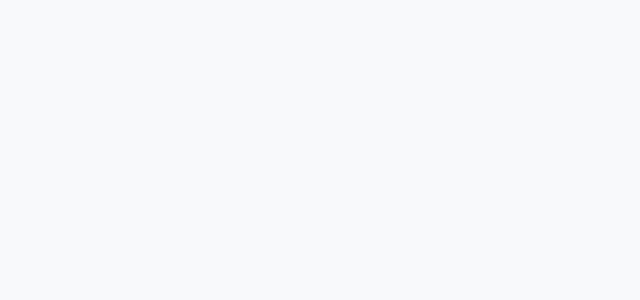
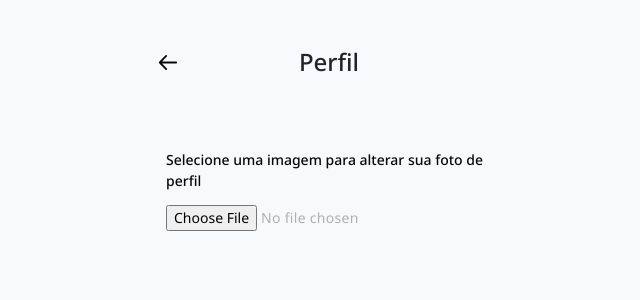
Before and after one commit to RenanLucenaDeveloper/likeyou-front, a React (Vite) app: page /change-profile-picture in a window 1280 px wide. Before the commit this address had no page. Shown: the top 300 px of the page, without its empty margins (309-949 px from the left). Built offline with nearby package versions, Linux system fonts and the light colour scheme.

Commit message:
New profile picture and firebase storage

```diff
--- a/src/App.jsx
+++ b/src/App.jsx
@@ -8,6 +8,7 @@ import ForgotPassword from './components/auth/ForgotPassword'
 import Welcome from './components/Welcome'
 import ToolbarRoutes from './components/layouts/ToolbarRoutes'
 import { ToastContainer } from 'react-toastify'
+import ChangeProfilePicture from './components/ChangeProfilePicture'
 import "react-toastify/dist/ReactToastify.css"
 
 function App() {
@@ -21,6 +22,7 @@ function App() {
         <Route path='/register' element={<Register />} />
         <Route path='/forgot-password' element={<ForgotPassword />} />
         <Route path='/welcome' element={<Welcome />} />
+        <Route path='/change-profile-picture' element={<ChangeProfilePicture />} />
 
         {/* Rotas que tem Toolbar */}
         <Route path='/' element={<ToolbarRoutes />}>
--- a/src/axios/AxiosSetup.js
+++ b/src/axios/AxiosSetup.js
@@ -1,12 +1,9 @@
 import axios from "axios";
-
-
-const token = "";
 
 const custom_axios = axios.create({
     baseURL: import.meta.env.VITE_BASE_URL,
     headers: {
-        Authorization: "Bearer " + token,
+        Authorization: "Bearer " + localStorage.getItem("token"),
         Accept: "*/*",
         "Content-Type": "application/json"
     },
--- /dev/null
+++ b/src/components/ChangeProfilePicture.jsx
@@ -0,0 +1,165 @@
+import React from 'react'
+import AvatarEditor from 'react-avatar-editor'
+import arrowLeft from '@assets/icons/arrow-left.svg'
+import { useNavigate } from "react-router"
+import { ref, uploadBytes, getDownloadURL } from "firebase/storage"
+import { storage } from "../firebase"
+import { getLoginInfo } from '../utils/login-info'
+import { toast } from 'react-toastify'
+import custom_axios from '@axios/AxiosSetup'
+
+const ChangeProfilePicture = () => {
+  const [userInfo, setUserInfo] = React.useState(null)
+  const [loading, setLoading] = React.useState(false)
+  let navigate = useNavigate();
+
+  const [image, setImage] = React.useState('')
+  const [scale, setScale] = React.useState(100)
+  const editor = React.useRef(null);
+
+  // Se tiver logado, retorna as infos do user, se não retorna null
+  React.useEffect(() => {
+    const loginInfo = getLoginInfo()
+    setUserInfo(loginInfo)
+  }, [])
+
+  const selectImage = (event) => {
+    const file = event.target.files[0]; // Obtém o primeiro arquivo
+    if (file) {
+      setImage(file);
+    } else {
+      setImage('');
+    }
+  };
+
+  const handleScale = (event) => {
+    setScale(event.target.value)
+  }
+
+  const submit = async () => {
+    setLoading(true)
+    const canvas = editor.current.getImageScaledToCanvas()
+
+    canvas.toBlob((blob) => {
+      submitImageToFirebase(blob)
+    }, 'image/jpeg');
+  }
+
+  const submitImageToFirebase = async (blob) => {
+    console.log(blob)
+    const storageRef = ref(storage, `/images${userInfo.sub}`)
+
+    try {
+      const snapshot = await uploadBytes(storageRef, blob);
+      const url = await getDownloadURL(snapshot.ref);
+      submitImageUrl(url)
+    } catch (error) {
+      setLoading(false)
+      toast.error('Ocorreu um erro, tente novamente mais tarde')
+      console.error('Erro ao fazer upload para o Firebase:', error);
+    }
+  }
+
+  const submitImageUrl = async(url) => {
+    const data = {
+      profileImage: url
+    }
+    try {
+      const response = await custom_axios.put(`/users/${userInfo.sub}`, data)
+      toast.success("Imagem alterada com sucesso")
+      navigate('/')
+
+    } catch (error) {
+      setLoading(false)
+      toast.error('Ocorreu um erro, tente novamente mais tarde')
+      console.error('Erro ao fazer PUT do user na API:', error);
+    }
+  }
+
+  return (
+    <section className='container fade-in py-5'>
+        <div className="row mx-auto" style={{maxWidth: '370px'}}>
+            <div className="col-12 pb-5 d-flex align-items-center justify-content-between gap-4">
+                <button
+                 onClick={() => navigate(-1)}
+                 className="border-0 shadow-none bg-transparent p-0"
+                 title="Voltar">
+                    <img src={arrowLeft} alt="Voltar" width="20px" className="d-block"/>
+                </button>
+                <h3 className='w-100 text-center f-size-24 fw-500 m-0'>Perfil</h3>
+                <div className="d-block ps-3 pe-2"></div>
+            </div>
+        </div>
+
+        <div className='row mx-auto' style={{maxWidth: '370px'}}>
+            <div className="col">
+                { image ?
+                    <>
+                        <p className='f-size-14 l-height-19 letter-s-3 fw-400 text-secondary mb-2'>
+                            Arraste a imagem
+                        </p>
+
+                        <AvatarEditor
+                            image={image}
+                            ref={editor}
+                            width={300}
+                            height={300}
+                            border={20}
+                            borderRadius={500}
+                            color={[0, 0, 0, 0.8]} // RGBA
+                            scale={scale / 100}
+                            rotate={0}
+                            className='d-block main-card'
+                        />
+
+                        <div className='fade-in w-100 px-2 d-flex align-items-center gap-4 pt-4'>
+                            <label
+                              htmlFor="scale"
+                              className='fw-500 primary-text f-size-14 text-start text-nowrap'
+                              style={{minWidth: '85px'}}>
+                                Zoom { scale / 100 }X
+                            </label>
+
+                            <input
+                              className='px-0 w-100'
+                              type="range" id='scale'
+                              min="100" max="200"
+                              name='scale'
+                              value={scale}
+                              onChange={handleScale}
+                            />
+                        </div>
+
+                        <button
+                          disabled={loading}
+                          className={`brand-btn-blue mt-5 w-100 ${loading ? 'loading' : ''}`}
+                          onClick={submit}
+                          type="submit">
+                            Confirmar
+                        </button>
+                    </>
+                  :
+                    <>
+                        <div className='fade-in w-100 px-2 pt-4'>
+                            <label
+                              htmlFor="image"
+                              className='fw-500 primary-text f-size-14'>
+                                Selecione uma imagem para alterar sua foto de perfil
+                            </label>
+
+                            <input
+                              className='px-0 w-100'
+                              type="file" id='image'
+                              name='image' accept=".png,.jpeg,.jpg"
+                              onChange={selectImage}
+                            />
+                        </div>
+                    </>
+                }
+            </div>
+        </div>
+    </section>
+  )
+}
+
+export default ChangeProfilePicture
--- a/src/components/auth/Login.jsx
+++ b/src/components/auth/Login.jsx
@@ -32,7 +32,9 @@ const Login = () => {
     <div className="container fade-in py-5">
         <div className="row justify-content-center">
             <div className="col-11 col-md-9 col-lg-8 col-xl-7 col-xxl-6 clear-card px-4 py-2 px-md-5">
+              <Link to={'/'}>
                 <img src={logoWithText} alt="Logo Likeyou" width="55px" className="d-block"/>
+              </Link>
             </div>
         </div>
 
--- a/src/components/shared/Toolbar.jsx
+++ b/src/components/shared/Toolbar.jsx
@@ -3,9 +3,18 @@ import home from '@assets/icons/home.svg'
 import addCircle from '@assets/icons/add-circle.svg'
 import search from '@assets/icons/search.svg'
 import accountCircle from '@assets/icons/account-circle.svg'
+import { getLoginInfo } from '../../utils/login-info'
 import { Link } from 'react-router-dom'
 
 const Toolbar = () => {
+  const [userInfo, setUserInfo] = React.useState(null)
+
+  // Se tiver logado, retorna as infos do user, se não retorna null
+  React.useEffect(() => {
+    const loginInfo = getLoginInfo()
+    setUserInfo(loginInfo)
+  }, [])
+
   return (
     <nav className='toolbar'>
       <ul>
@@ -25,9 +34,15 @@ const Toolbar = () => {
           </Link>
         </li>
         <li>
-          <Link to="/Welcome" title='Meu Perfil'>
-            <img src={accountCircle} alt="Meu Perfil" width="24px" className="d-block"/>
-          </Link>
+          { userInfo ?
+              <Link to="/change-profile-picture" title='Foto de perfil' className="toolbar-profile-img-container">
+                <img src={userInfo.profileImage} alt="Foto de perfil" width="100%" className="d-block"/>
+              </Link>
+            :
+              <Link to="/Welcome" title='Meu Perfil'>
+                <img src={accountCircle} alt="Meu Perfil" width="24px" className="d-block"/>
+              </Link>
+          }
         </li>
       </ul>
     </nav>
--- a/src/style/_styles.scss
+++ b/src/style/_styles.scss
@@ -647,6 +647,7 @@ select {
 .main-card {
     border: 1px dotted $gray-2;
     border-radius: .5rem;
+    overflow: hidden;
 }
 
 // TOOLBAR
@@ -751,3 +752,18 @@ select {
         height: 100%;
     }
 }
+
+.toolbar-profile-img-container {
+    width: 24px;
+    height: 24px;
+    border-radius: 999px;
+    overflow: hidden;
+    display: block;
+    padding: 0 !important;
+
+    img {
+        object-fit: cover;
+        width: 100%;
+        height: 100%;
+    }
+}
--- /dev/null
+++ b/src/utils/login-info.js
@@ -0,0 +1,11 @@
+import { jwtDecode } from 'jwt-decode'
+
+export const getLoginInfo = () => {
+    const token = localStorage.getItem("token")
+    if (token !== null) {
+        const userInfo = jwtDecode(token)
+        return userInfo
+    }
+
+    return null
+}
```
